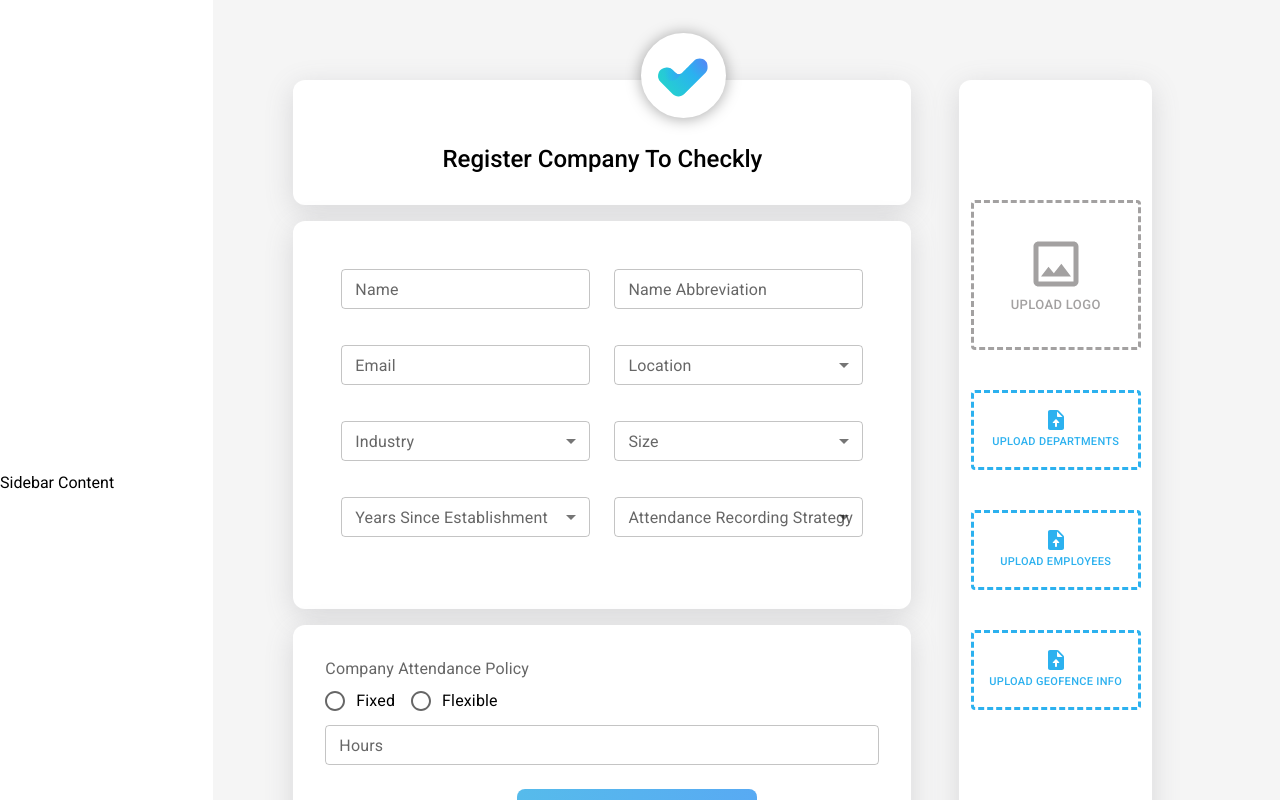
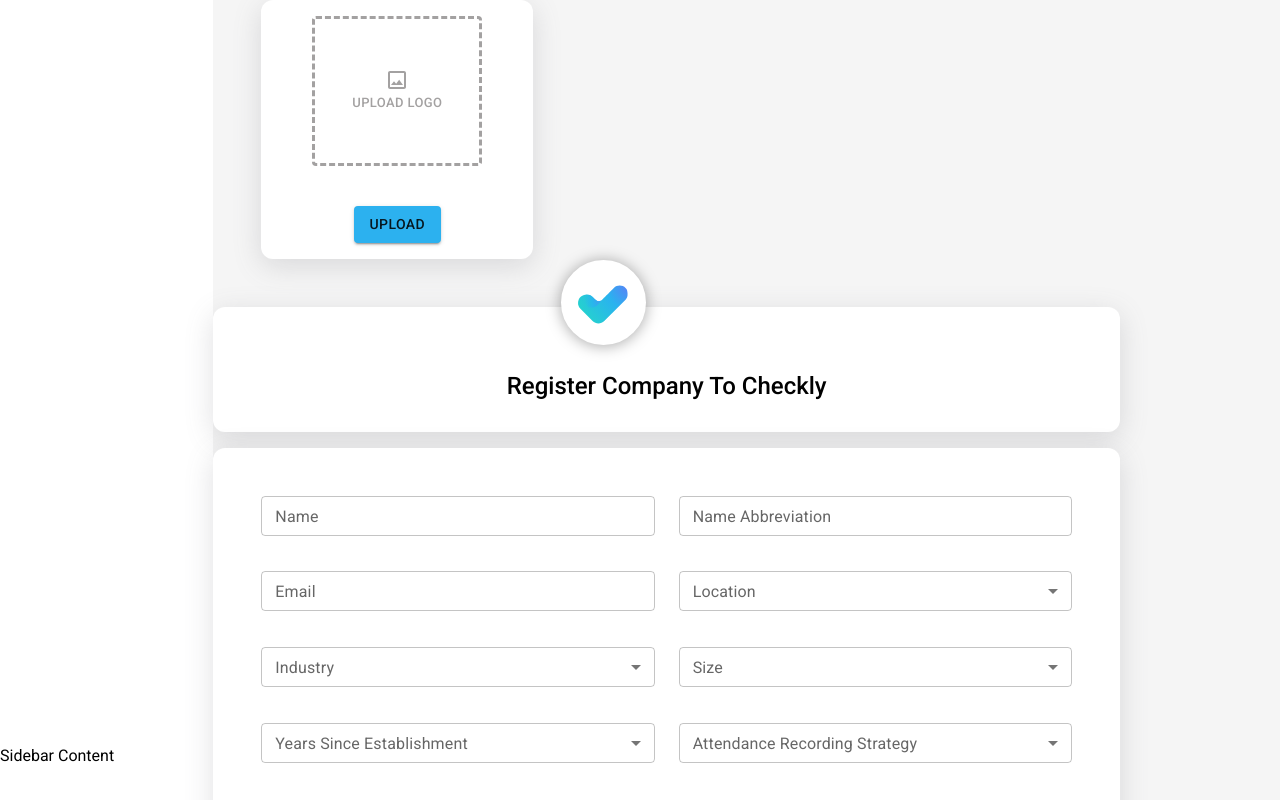
Before and after one commit to Checkly-App/checkly-website, a React (Create React App) app: page / in a window 1280 px wide. Shown: the top 800 px of the page. Built offline with nearby package versions, Linux system fonts and the light colour scheme.

Commit message:
upload image

```diff
--- a/src/pages/AddCompany.js
+++ b/src/pages/AddCompany.js
@@ -6,7 +6,7 @@ import Upload from "../components/Forms/Upload";
 import PolicyRadioButtons from "../components/Forms/PrefrenceRadioButtons";
 import SelectField from "../components/Forms/SelectField";
 import RadioGroup from '@mui/material/RadioGroup';
-import { set, ref, onValue } from "firebase/database";
+import { set, onValue } from "firebase/database"; //ref
 import { database, auth, storage } from "../utilities/firebase";
 import { createUserWithEmailAndPassword } from "firebase/auth";
 import styled, { keyframes } from "styled-components";
@@ -22,7 +22,7 @@ import FormControl from '@mui/material/FormControl';
 import FormHelperText from '@mui/material/FormHelperText';
 import FormLabel from '@mui/material/FormLabel';
 import logo from '../assets/images/logo.svg';
-import {  uploadBytesResumable } from "firebase/storage"; //ref
+import {  ref, uploadBytesResumable } from "firebase/storage"; //ref
 
 const ButtonCircle2 = styled.button`
 background-color: white;
@@ -83,7 +83,7 @@ const SidebarSection = styled.div`
   border-radius: 0.75em;
   box-shadow: rgba(100, 100, 111, 0.2) 0px 7px 29px 0px;
   margin: 0 3em 3em 3em;
-
+  padding: 1em;
 `;
 
 const FormTitle = styled.h1`
@@ -357,8 +357,50 @@ const AddCompany = () => {
     });
 }
 
+const formHandler = (e) => {
+  e.preventDefault();
+  const file = e.target[0].files[0];
+  uploadFiles(file);
+};
+
+const uploadFiles = (file) => {
+  //
+  if (!file) return;
+  const sotrageRef = ref(storage, `files/${file.name}`);
+  const uploadTask = uploadBytesResumable(sotrageRef, file);
+};
+
 
   return (
+    <div>
+
+<SidebarSection>
+
+          <form onSubmit={formHandler}>
+          <Stack direction="column" spacing={5} alignItems="center" >
+          <label htmlFor="contained-button-file">
+            <Box textAlign='center'>
+            <Input accept="image/*" id="contained-button-file" type="file" />
+              <Button type="submit" color="grey" variant="contained" component="span" variant="outlined" style={{
+                maxWidth: "170px",
+                maxHeight: "150px",
+                minWidth: "170px",
+                minHeight: "150px",
+                border: 'dashed',
+                fontSize: '13px'
+                }}>
+            <Stack direction="column" spacing={5} alignItems="center" >
+            <InsertPhotoOutlinedIcon/> Upload Logo </Stack>
+            </Button>
+            </Box>
+            </label>
+            <Button type="submit" variant="contained">Upload</Button>
+            </Stack>
+          </form>
+
+
+
+  </SidebarSection>
 
     <Formik
       initialValues={{ ...initialValues }}
@@ -371,7 +413,6 @@ const AddCompany = () => {
     >
       <Form>
 
-        <SetionsWrapper>
           <MainSections>
 
           {/* header */}
@@ -465,35 +506,13 @@ const AddCompany = () => {
 
             </Section3>
           </MainSections>
+          </Form>
+    </Formik>
 
           {/* the Sidebar Section */}
           <SidebarSection>
 
             <Stack direction="column" justify="center" spacing={5}>
-
-            {/* Upload logo  */}
-
-            <Box m={2} pt={15} textAlign='center'>
-            <label htmlFor="contained-button-file">
-             <Input id="file" name="file" type="file" accept="image/*" multiple onChange={(event) => {
-                    console.log(event.target);
-                    Formik.setFieldValue("file", event.currentTarget.files[0]);
-                  }} />
-             <Button variant="contained" component="span" color="grey" margin={5} variant="outlined" style={{
-                maxWidth: "170px",
-                maxHeight: "150px",
-                minWidth: "170px",
-                minHeight: "150px",
-                border: 'dashed',
-                fontSize: '13px'
-                }}>
-                    <Stack direction="column" spacing={5} alignItems="center" >
-                    <InsertPhotoOutlinedIcon sx={{ fontSize: 60 }} /> Upload logo </Stack>
-                </Button>
-             </label>
-            </Box>
-
-            {/* End of upload logo */}
 
 
             <Box textAlign='center'>
@@ -552,9 +571,8 @@ const AddCompany = () => {
 
 
           </SidebarSection>
-        </SetionsWrapper>
-      </Form>
-    </Formik>
+</div>
+
   );
 };
 
```
